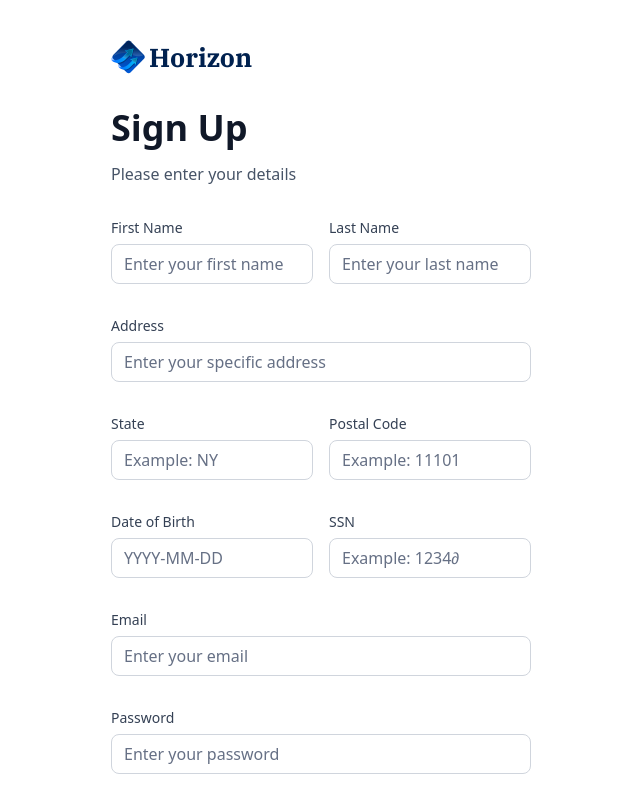
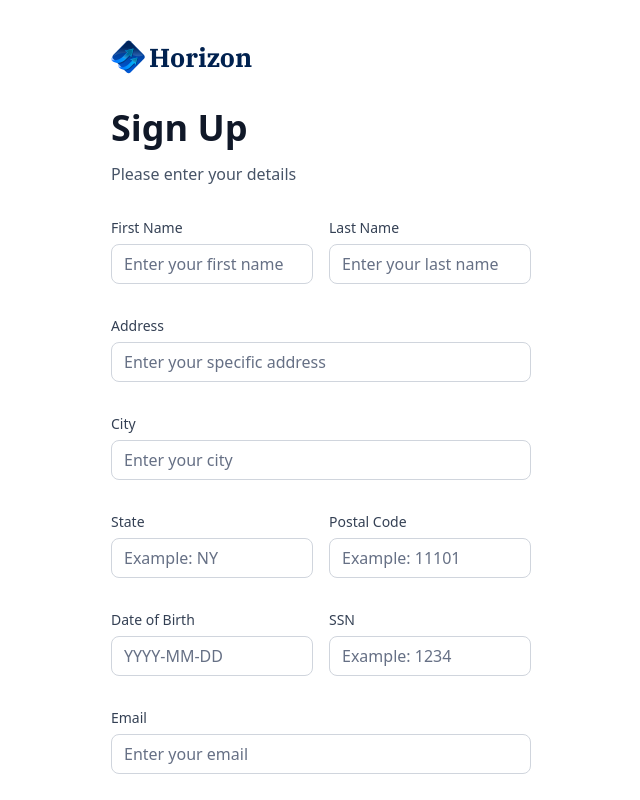
Before and after one commit to ShahinurAlamBhuiyan/Bank-Horizon, a Next.js app: page /sign-up in a window 1280 px wide. Shown: the top 800 px of the page, without its empty margins (319-959 px from the left). Built offline with nearby package versions, Linux system fonts and the light colour scheme.

Commit message:
auth frontend validation

```diff
--- a/components/AuthForm.tsx
+++ b/components/AuthForm.tsx
@@ -11,9 +11,11 @@
 import CustomInput from './CustomInput'
 import { authFormSchema } from '@/lib/utils'
 import { Loader2 } from 'lucide-react'
+import { useRouter } from 'next/navigation'
 
 
 const AuthForm = ({ type }: { type: string }) => {
+    const router = useRouter()
     const [user, setUser] = useState(null)
     const [isLoading, setIsLoading] = useState(false);
 
@@ -29,10 +31,31 @@
     })
 
     // 2. Define a submit handler.
-    function onSubmit(values: z.infer<typeof formSchema>) {
+    const onSubmit = async (data: z.infer<typeof formSchema>) => {
         setIsLoading(true);
-        console.log(values);
-        setIsLoading(false);
+        try {
+            // Sign up with AppWrite & create plain link token
+
+            if (type === 'sign-up') {
+                // const newUser = await signUp(data);
+                // setUser(newUser);
+            };
+
+            if (type === 'sign-in') {
+                // const response = await signIn({
+                //     email: data.email,
+                //     password: data.password
+                // })
+
+                // if (response) {
+                //     router.push('/');
+                // }
+            }
+        } catch (error) {
+            console.log(error)
+        } finally {
+            setIsLoading(false);
+        }
     }
     return (
         <section className='auth-form'>
@@ -94,6 +117,12 @@
                                             label='Address'
                                             placeholder="Enter your specific address"
                                         />
+                                        <CustomInput
+                                            control={form.control}
+                                            name='city'
+                                            label='City'
+                                            placeholder="Enter your city"
+                                        />
                                         <div className='flex gap-4'>
                                             <CustomInput
                                                 control={form.control}
@@ -119,7 +148,7 @@
                                                 control={form.control}
                                                 name='ssn'
                                                 label='SSN'
-                                                placeholder="Example: 1234∂"
+                                                placeholder="Example: 1234"
                                             />
                                         </div>
                                     </>
--- a/lib/utils.ts
+++ b/lib/utils.ts
@@ -200,6 +200,7 @@
   firstName: type=== 'sign-in' ? z.string().optional() :  z.string().min(3),
   lastName: type=== 'sign-in' ? z.string().optional() :  z.string().min(3),
   address1: type=== 'sign-in' ? z.string().optional() :  z.string().max(50),
+  city: type=== 'sign-in' ? z.string().optional() :  z.string().max(50),
   state: type=== 'sign-in' ? z.string().optional() :  z.string().min(2).max(2),
   postalCode: type=== 'sign-in' ? z.string().optional() :  z.string().min(3).max(6),
   dateOfBirth: type=== 'sign-in' ? z.string().optional() :  z.string().min(3),
```
